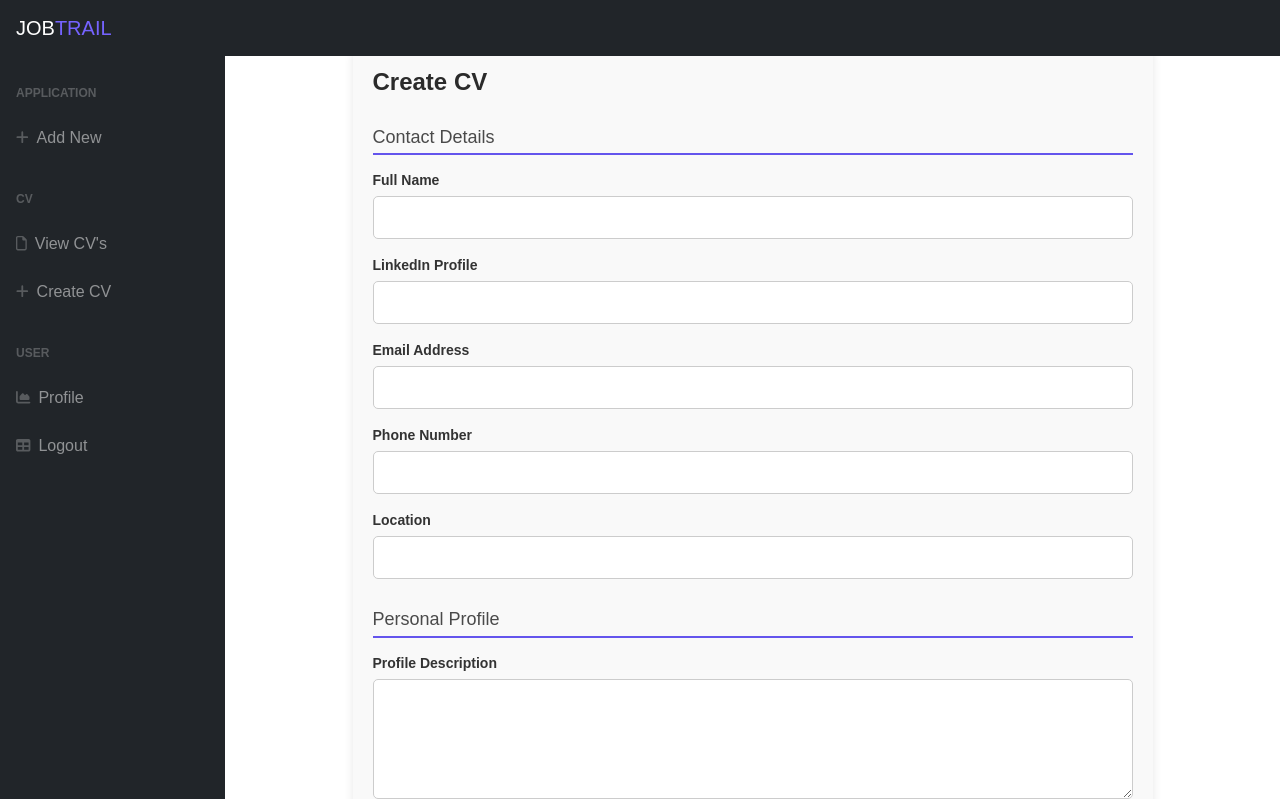
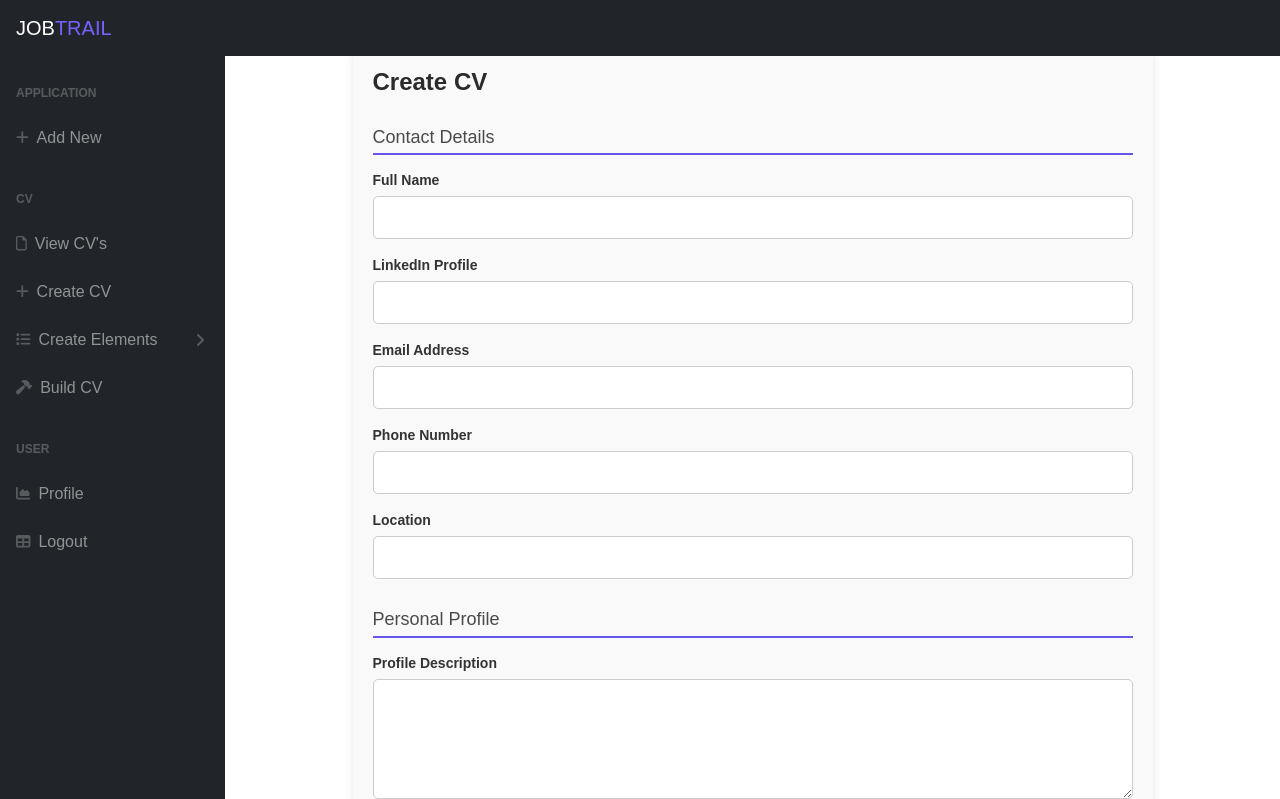
Before and after one commit to ShaneDoyleDev/jobtrail, a Django app: page /cv/create/ in a window 1280 px wide. Shown: the top 799 px of the page. Run offline with Django 5.2, Linux system fonts and the light colour scheme; a user stored in the database is signed in; data comes from the database, SQL or seed files in the repository; data that the repository does not hold is empty; some libraries are stand-ins or nearby versions.

Commit message:
sidebar for cv

```diff
--- a/job_application/templates/job-application-side-bar.html
+++ b/job_application/templates/job-application-side-bar.html
@@ -18,6 +18,28 @@
                     <div class="sb-nav-link-icon"><i class="fa-solid fa-plus"></i></div>
                     Create CV
                 </a>
+                <a class="nav-link collapsed" href="#" data-bs-toggle="collapse" data-bs-target="#pagesCollapseError" aria-expanded="false" aria-controls="pagesCollapseError">
+                    <div class="sb-nav-link-icon"><i class="fa-solid fa-list"></i></div>
+                      Create Elements
+                    <div class="sb-sidenav-collapse-arrow"><i class="fas fa-angle-down"></i></div>
+                </a>
+                <a class="nav-link collapsed" href="{% url 'jobapplication_create' %}">
+                    <div class="sb-nav-link-icon"><i class="fa-solid fa-hammer"></i></div>
+                    Build CV
+                </a>
+
+                <div class="collapse" id="pagesCollapseError" aria-labelledby="headingOne" data-bs-parent="#sidenavAccordionPages">
+                    <nav class="sb-sidenav-menu-nested nav">
+                        <a class="nav-link" href="">Contact Details</a>
+                        <a class="nav-link" href="">Personal Profile</a>
+                        <a class="nav-link" href="">Education</a>
+                        <a class="nav-link" href="">Hackathons</a>
+                        <a class="nav-link" href="">Projects</a>
+                        <a class="nav-link" href="">Jobs</a>
+                        <a class="nav-link" href="">Soft Skills</a>
+                    </nav>
+                </div>
+
                 <div class="collapse" id="collapsePages" aria-labelledby="headingTwo" data-bs-parent="#sidenavAccordion">
                     <nav class="sb-sidenav-menu-nested nav accordion" id="sidenavAccordionPages">
                         <a class="nav-link collapsed" href="#" data-bs-toggle="collapse" data-bs-target="#pagesCollapseAuth" aria-expanded="false" aria-controls="pagesCollapseAuth">
@@ -29,17 +51,6 @@
                                 <a class="nav-link" href="login.html">Login</a>
                                 <a class="nav-link" href="register.html">Register</a>
                                 <a class="nav-link" href="password.html">Forgot Password</a>
-                            </nav>
-                        </div>
-                        <a class="nav-link collapsed" href="#" data-bs-toggle="collapse" data-bs-target="#pagesCollapseError" aria-expanded="false" aria-controls="pagesCollapseError">
-                            Error
-                            <div class="sb-sidenav-collapse-arrow"><i class="fas fa-angle-down"></i></div>
-                        </a>
-                        <div class="collapse" id="pagesCollapseError" aria-labelledby="headingOne" data-bs-parent="#sidenavAccordionPages">
-                            <nav class="sb-sidenav-menu-nested nav">
-                                <a class="nav-link" href="401.html">401 Page</a>
-                                <a class="nav-link" href="404.html">404 Page</a>
-                                <a class="nav-link" href="500.html">500 Page</a>
                             </nav>
                         </div>
                     </nav>
--- a/requirements.txt
+++ b/requirements.txt
@@ -82,7 +82,6 @@ python-dateutil==2.9.0.post0
 python-dotenv==1.0.1
 python3-openid==3.2.0
 pytz==2024.1
-pywin32==306
 pyzmq==26.2.0
 requests==2.32.3
 requests-oauthlib==2.0.0
```
